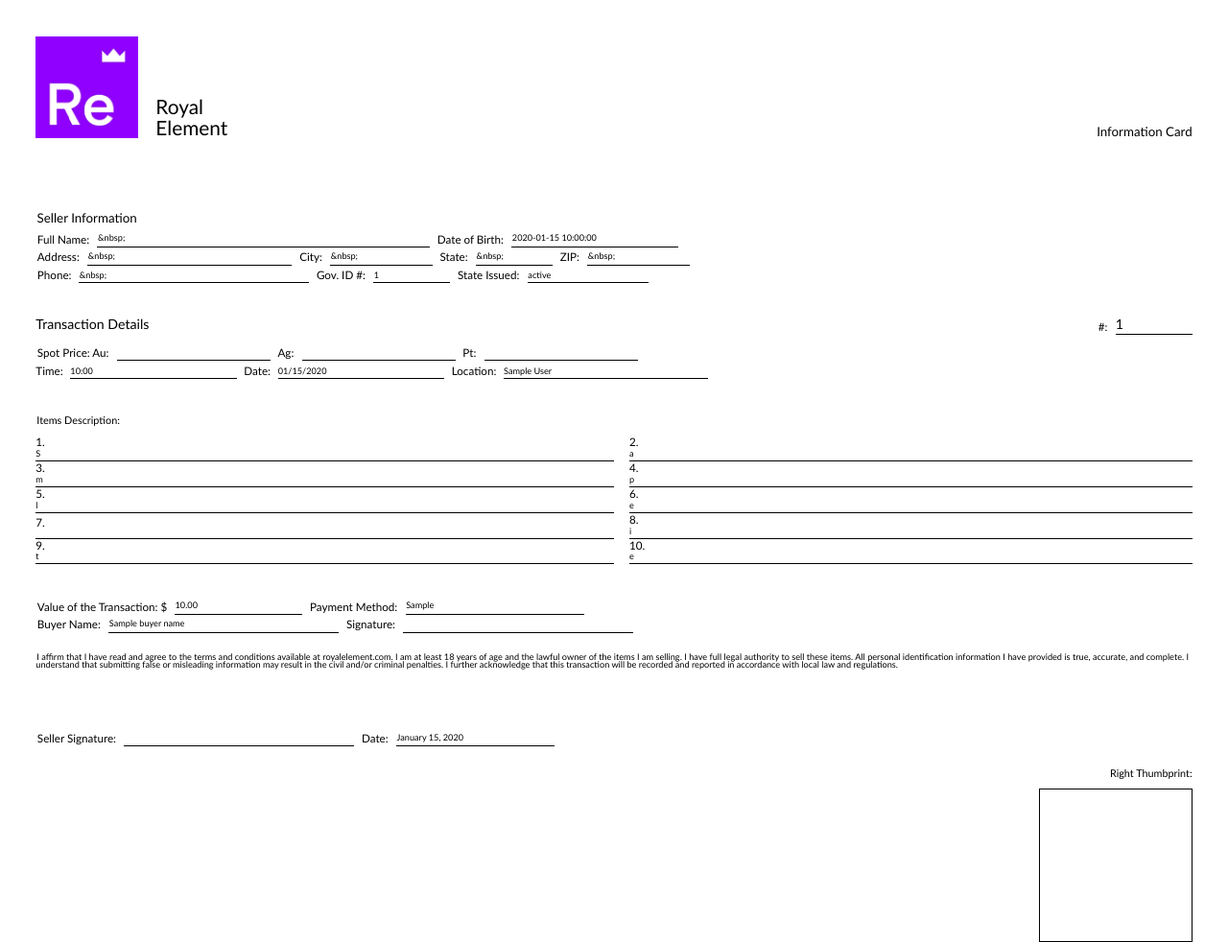
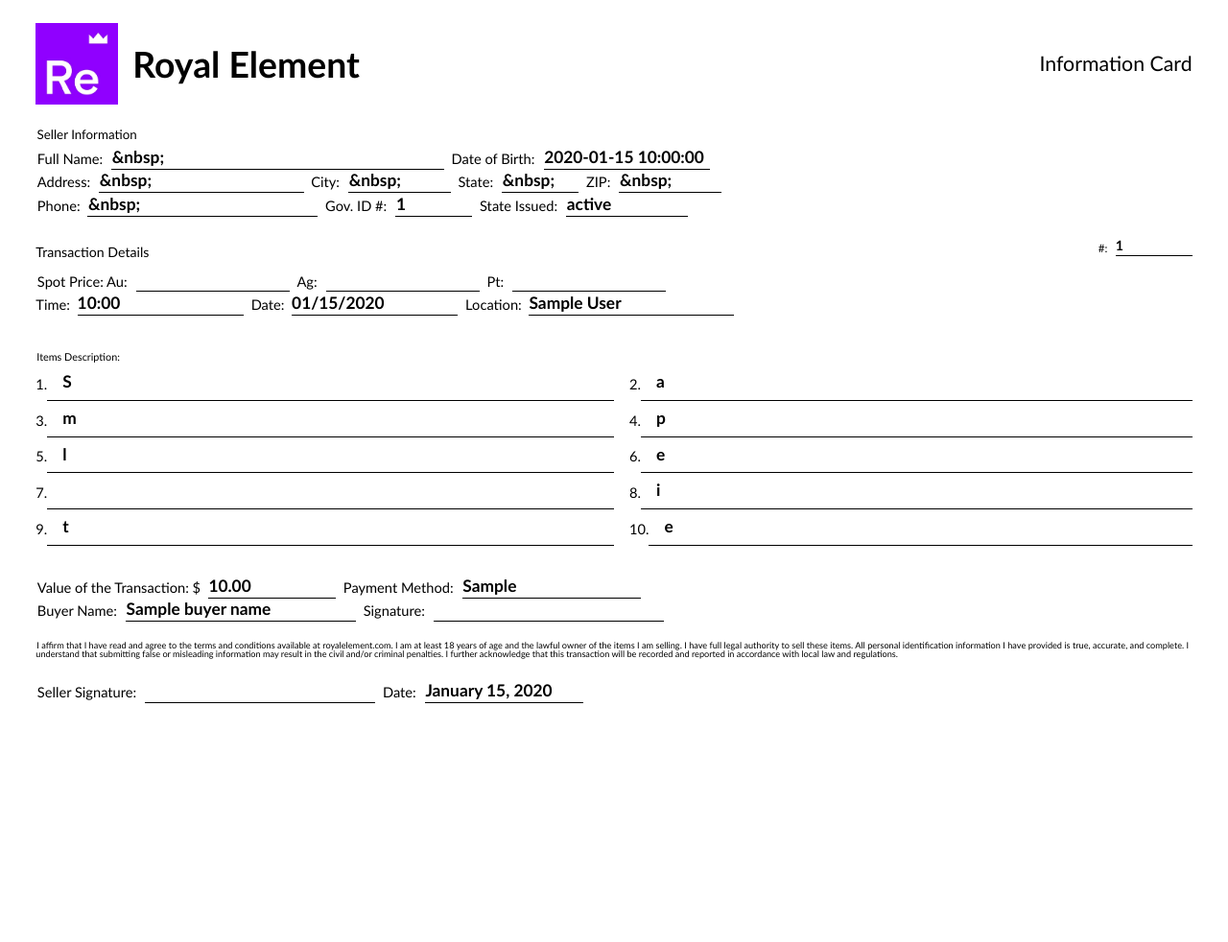
Before and after one commit to Rtchapae/goldtocash, a Laravel app: template back/resources/views/pdf/offline_order.blade.php in a window 1280 px wide. Shown: the whole page at 96% size. After the commit the page ends 733 px from the top, so only its background shows below. Run offline with Laravel 12, Linux system fonts and the light colour scheme; the template is opened without the code that fills it: most values are stand-ins (such as "Sample title", 1, 10 or a date in 2020); parts of the project's set-up code (start-up, migrations or seed data) failed here and were passed over.

Commit message:
Match Information Card PDF layout to the Royal Element template.
Co-authored-by: Cursor <cursoragent@cursor.com>

```diff
--- a/back/resources/views/layouts/pdf.blade.php
+++ b/back/resources/views/layouts/pdf.blade.php
@@ -57,36 +57,37 @@
         /* Header */
         .print-header-table {
             width: 100%;
-            margin-top: 1cm;
-            margin-bottom: 2cm;
+            margin-top: 18pt;
+            margin-bottom: 18pt;
             border-collapse: collapse;
         }
         .print-header-left {
             width: 60%;
-            vertical-align: bottom;
+            vertical-align: middle;
         }
         .print-header-right {
             width: 40%;
-            vertical-align: bottom;
+            vertical-align: middle;
             text-align: right;
         }
         .print-logo-image {
-            width: 80pt;
-            height: 80pt;
+            width: 64pt;
+            height: 64pt;
             display: inline-block;
-            vertical-align: bottom;
+            vertical-align: middle;
         }
         .print-logo-text {
-            font-size: 2.0833rem;
-            line-height: 107%;
+            font-size: 28pt;
+            line-height: 1;
             white-space: nowrap;
             display: inline-block;
-            vertical-align: bottom;
-            margin-left: 12pt;
+            vertical-align: middle;
+            margin-left: 10pt;
+            font-weight: 700;
         }
         .print-header-card {
-            font-size: 1.3333rem;
-            line-height: 107%;
+            font-size: 16pt;
+            line-height: 1;
         }
         /* Section Title */
         .print-section-title {
@@ -112,16 +113,21 @@
         .print-field-line-phone {
             margin-top: 0cm;
             margin-right: 0cm;
-            margin-bottom: 53.55pt;
+            margin-bottom: 16pt;
             margin-left: 0.7pt;
             text-indent: 0.45pt;
             line-height: 110%;
             text-align: left;
         }
         .print-label {
-            font-size: 1.1667rem;
+            font-size: 11pt;
             line-height: 147%;
             white-space: nowrap;
+        }
+        .print-value {
+            font-size: 13pt;
+            font-weight: 700;
+            line-height: 1.2;
         }
         .print-underline {
             display: inline-block;
@@ -129,7 +135,7 @@
             min-width: 100pt;
             margin: 0 4pt;
             vertical-align: bottom;
-            padding-bottom: 2px;
+            padding-bottom: 1px;
         }
         .print-underline-inline {
             display: inline-block;
@@ -163,12 +169,12 @@
         .print-underline-seller-date { min-width: 124pt; }
         /* Transaction Details */
         h1.print-transaction-title {
-            margin-top: -1cm;
+            margin-top: 8pt;
             margin-right: 0pt;
             margin-bottom: 7.45pt;
             margin-left: 0pt;
             page-break-after: avoid;
-            font-size: 1.4167rem;
+            font-size: 16pt;
             font-family: "Calibri", sans-serif;
             color: black;
             font-weight: normal;
@@ -209,44 +215,43 @@
             width: 100%;
             border-collapse: collapse;
             table-layout: fixed;
-            margin-bottom: 26.4pt;
+            margin-bottom: 18pt;
         }
         .print-items-table tr td + td {
             padding-left: 12pt;
         }
         .print-items-table td {
-            padding: 0;
+            padding: 0 0 6pt 0;
             vertical-align: bottom;
         }
-        .print-item-left {
-            width: 50%;
-            padding-left: 15.35pt;
-        }
+        .print-item-left,
         .print-item-right {
             width: 50%;
-            padding-left: 15.35pt;
+        }
+        .print-item-row {
+            width: 100%;
+            border-collapse: collapse;
+            table-layout: auto;
         }
         .print-item-num {
-            font-size: 1.1667rem;
-            line-height: 110%;
-            display: inline-block;
-            margin-right: 2pt;
+            font-size: 11pt;
+            line-height: 1.2;
+            width: 18pt;
+            white-space: nowrap;
             vertical-align: bottom;
-            /*position: relative;*/
-            /*top: 12pt;*/
+            padding: 0 6pt 1px 0;
         }
         .print-item-line {
-            display: inline-block;
             border-bottom: 1px solid #000;
+            vertical-align: bottom;
+            padding: 0 0 1px 0;
             width: 100%;
-            vertical-align: bottom;
-            padding-bottom: 2px;
         }
         /* Terms */
         .print-terms {
             margin-top: 16pt;
             margin-right: 2.65pt;
-            margin-bottom: 47.85pt;
+            margin-bottom: 18pt;
             margin-left: 0cm;
             text-align: justify;
             text-justify: inter-ideograph;
@@ -256,25 +261,6 @@
         .no-page-break {
             page-break-inside: avoid;
         }
-        /* Thumbprint */
-        .print-thumbprint {
-            margin-top: 16pt;
-            margin-right: 0cm;
-            margin-bottom: 0cm;
-            margin-left: 216.5pt;
-            text-align: right;
-        }
-        .print-thumbprint span {
-            font-size: 1.0833rem;
-            line-height: 107%;
-        }
-        .print-thumbprint-box {
-            width: 120pt;
-            height: 120pt;
-            border: 1px solid #000;
-            margin: 8pt 0 0 auto;
-            background: white;
-        }
     </style>
 </head>
 <body class="print-page">
--- a/back/resources/views/pdf/offline_order.blade.php
+++ b/back/resources/views/pdf/offline_order.blade.php
@@ -7,7 +7,7 @@
         <tr>
             <td class="print-header-left">
                 <img src="{{ public_path('images/logo.jpg') }}" alt="Royal Element" class="print-logo-image">
-                <span class="print-logo-text">Royal<br>Element</span>
+                <span class="print-logo-text">Royal Element</span>
             </td>
             <td class="print-header-right">
                 <span class="print-header-card">Information Card</span>
@@ -23,37 +23,37 @@
     <!-- Full Name + Date of Birth -->
     <p class="MsoNormal print-field-line">
         <span class="print-label">Full Name: </span>
-        <span class="print-underline print-underline-name">{{ $user->name ?? '&nbsp;' }}</span>
+        <span class="print-underline print-underline-name print-value">{{ $user->name ?? '&nbsp;' }}</span>
         <span class="print-label">Date of Birth: </span>
-        <span class="print-underline print-underline-dob">{!! $dateOfBirth !== '' ? e($dateOfBirth) : '&nbsp;' !!}</span>
+        <span class="print-underline print-underline-dob print-value">{!! $dateOfBirth !== '' ? e($dateOfBirth) : '&nbsp;' !!}</span>
     </p>
 
     <!-- Address + City + State + ZIP -->
     <p class="MsoNormal print-field-line">
         <span class="print-label">Address: </span>
-        <span class="print-underline print-underline-address">{{ $user->address ?? '&nbsp;' }}</span>
+        <span class="print-underline print-underline-address print-value">{{ $user->address ?? '&nbsp;' }}</span>
         <span class="print-label">City: </span>
-        <span class="print-underline print-underline-city">{{ $user->city ?? '&nbsp;' }}</span>
+        <span class="print-underline print-underline-city print-value">{{ $user->city ?? '&nbsp;' }}</span>
         <span class="print-label">State: </span>
-        <span class="print-underline print-underline-state">{{ $user->state ?? '&nbsp;' }}</span>
+        <span class="print-underline print-underline-state print-value">{{ $user->state ?? '&nbsp;' }}</span>
         <span class="print-label">ZIP: </span>
-        <span class="print-underline print-underline-zip">{{ $user->zip ?? '&nbsp;' }}</span>
+        <span class="print-underline print-underline-zip print-value">{{ $user->zip ?? '&nbsp;' }}</span>
     </p>
 
     <!-- Phone + Gov. ID # + State Issued -->
     <p class="MsoNormal print-field-line-phone">
         <span class="print-label">Phone:</span>
-        <span class="print-underline print-underline-phone">{{ $user->phone ?? '&nbsp;' }}</span>
+        <span class="print-underline print-underline-phone print-value">{{ $user->phone ?? '&nbsp;' }}</span>
         <span class="print-label">Gov. ID #: </span>
-        <span class="print-underline print-underline-govid">{{ $govIdNumber ?: '&nbsp;' }}</span>
+        <span class="print-underline print-underline-govid print-value">{{ $govIdNumber ?: '&nbsp;' }}</span>
         <span class="print-label">State Issued: </span>
-        <span class="print-underline print-underline-state-issued">{{ $stateIssued ?: '&nbsp;' }}</span>
+        <span class="print-underline print-underline-state-issued print-value">{{ $stateIssued ?: '&nbsp;' }}</span>
     </p>
 
     <!-- Transaction Details -->
     <h1 class="print-transaction-title">
         <span>Transaction Details</span>
-        <span class="print-transaction-no">#: <span class="print-underline-inline">{{ $order->id ?? '&nbsp;' }}</span></span>
+        <span class="print-transaction-no">#: <span class="print-underline-inline print-value">{{ $order->id ?? '&nbsp;' }}</span></span>
     </h1>
 
     <!-- Spot Price: Au + Ag + Pt -->
@@ -69,11 +69,11 @@
     <!-- Time + Date + Location -->
     <p class="MsoNormal print-field-line-time">
         <span class="print-label">Time:</span>
-        <span class="print-underline print-underline-time">{{ $order->created_at ? $order->created_at->format('H:i') : '&nbsp;' }}</span>
+        <span class="print-underline print-underline-time print-value">{{ $order->created_at ? $order->created_at->format('H:i') : '&nbsp;' }}</span>
         <span class="print-label">Date:</span>
-        <span class="print-underline print-underline-date">{{ $order->created_at ? $order->created_at->format('m/d/Y') : '&nbsp;' }}</span>
+        <span class="print-underline print-underline-date print-value">{{ $order->created_at ? $order->created_at->format('m/d/Y') : '&nbsp;' }}</span>
         <span class="print-label">Location:</span>
-        <span class="print-underline print-underline-location">{{ $order->branch ? $order->branch->display_name : '&nbsp;' }}</span>
+        <span class="print-underline print-underline-location print-value">{{ $order->branch ? $order->branch->display_name : '&nbsp;' }}</span>
     </p>
 
     <!-- Items Description -->
@@ -86,12 +86,20 @@
             @for ($row = 0; $row < 5; $row++)
             <tr>
                 <td class="print-item-left">
-                    <span class="print-item-num">{{ $row * 2 + 1 }}.</span>
-                    <span class="print-item-line">{{ $items[$row * 2] ?? '' }}</span>
+                    <table class="print-item-row">
+                        <tr>
+                            <td class="print-item-num">{{ $row * 2 + 1 }}.</td>
+                            <td class="print-item-line print-value">{{ $items[$row * 2] ?? '' }}</td>
+                        </tr>
+                    </table>
                 </td>
                 <td class="print-item-right">
-                    <span class="print-item-num">{{ $row * 2 + 2 }}.</span>
-                    <span class="print-item-line">{{ $items[$row * 2 + 1] ?? '' }}</span>
+                    <table class="print-item-row">
+                        <tr>
+                            <td class="print-item-num">{{ $row * 2 + 2 }}.</td>
+                            <td class="print-item-line print-value">{{ $items[$row * 2 + 1] ?? '' }}</td>
+                        </tr>
+                    </table>
                 </td>
             </tr>
             @endfor
@@ -101,15 +109,15 @@
     <!-- Value + Payment Method -->
     <p class="MsoNormal print-field-line">
         <span class="print-label">Value of the Transaction: $</span>
-        <span class="print-underline print-underline-value">{{ $order->amount ? number_format($order->amount, 2) : '&nbsp;' }}</span>
+        <span class="print-underline print-underline-value print-value">{{ $order->amount ? number_format($order->amount, 2) : '&nbsp;' }}</span>
         <span class="print-label">Payment Method: </span>
-        <span class="print-underline print-underline-payment">{{ $order->payment_method ? ucfirst($order->payment_method) : '&nbsp;' }}</span>
+        <span class="print-underline print-underline-payment print-value">{{ $order->payment_method ? ucfirst($order->payment_method) : '&nbsp;' }}</span>
     </p>
 
     <!-- Buyer Name + Signature -->
     <p class="MsoNormal print-field-line">
         <span class="print-label">Buyer Name: </span>
-        <span class="print-underline print-underline-buyer">{{ $buyerName ?: '&nbsp;' }}</span>
+        <span class="print-underline print-underline-buyer print-value">{{ $buyerName ?: '&nbsp;' }}</span>
         <span class="print-label">Signature: </span>
         <span class="print-underline print-underline-signature">&nbsp;</span>
     </p>
@@ -125,16 +133,8 @@
             <span class="print-label">Seller Signature: </span>
             <span class="print-underline print-underline-seller-sig">&nbsp;</span>
             <span class="print-label">Date: </span>
-            <span class="print-underline print-underline-seller-date">{{ $order->created_at ? $order->created_at->format('F j, Y') : '&nbsp;' }}</span>
+            <span class="print-underline print-underline-seller-date print-value">{{ $order->created_at ? $order->created_at->format('F j, Y') : '&nbsp;' }}</span>
         </p>
     </div>
-
-    <!-- Right Thumbprint -->
-    @if(!isset($isPortlandBranch) || !$isPortlandBranch)
-    <p class="MsoNormal print-thumbprint">
-        <span>Right Thumbprint:</span>
-    </p>
-    <div class="print-thumbprint-box"></div>
-    @endif
 </div>
 @endsection
```
